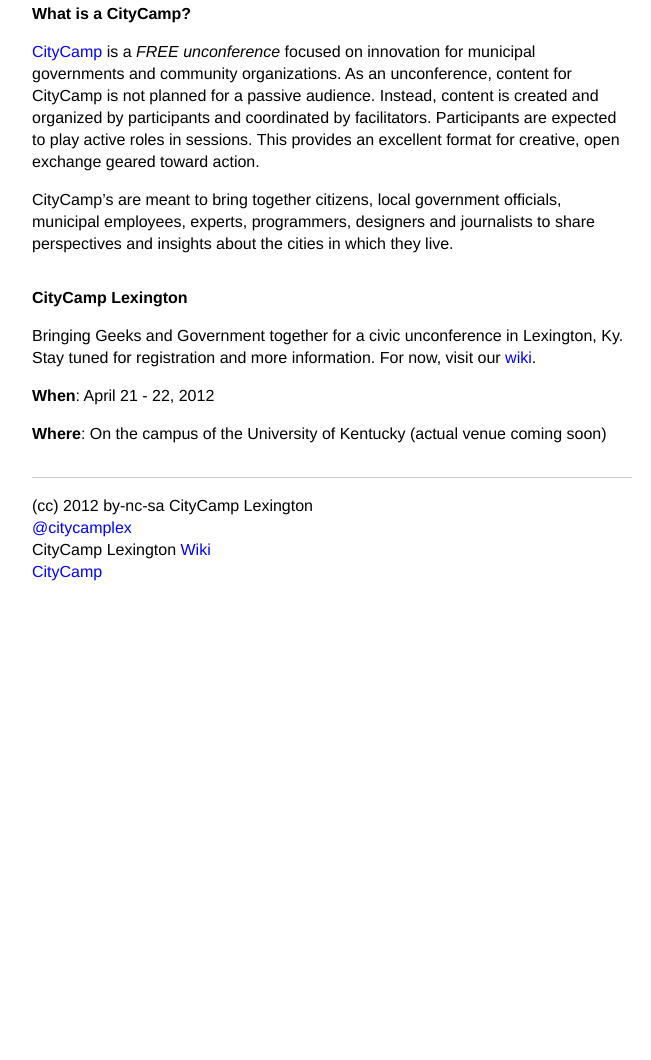
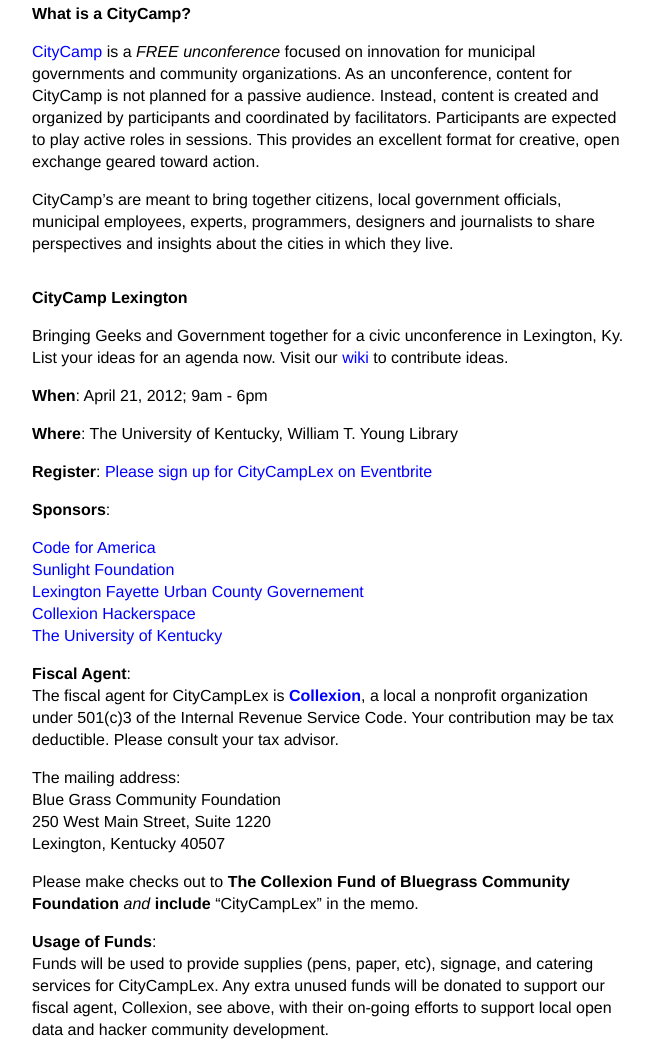
Before and after one commit to openlexington/CityCampLex, a plain HTML site: page index.html in a window 1280 px wide. Shown: the part 167-1227 px from the top of the page, without its empty margins (308-959 px from the left). Before the commit the page ends 800 px from the top, so only its background shows below. Drawn offline with nearby package versions, Linux system fonts and the light colour scheme.

Commit message:
adding LFUCG to list of sponsors

```diff
--- a/index.html
+++ b/index.html
@@ -87,9 +87,34 @@
       <p><a href="http://citycamp.govfresh.com/">CityCamp</a> is a <i>FREE unconference</i> focused on innovation for municipal governments and community organizations. As an unconference, content for CityCamp is not planned for a passive audience. Instead, content is created and organized by participants and coordinated by facilitators. Participants are expected to play active roles in sessions. This provides an excellent format for creative, open exchange geared toward action.</p>
       <p>CityCamp’s are meant to bring together citizens, local government officials, municipal employees, experts, programmers, designers and journalists to share perspectives and insights about the cities in which they live.</p>
       <h2>CityCamp Lexington</h2>
-      <p>Bringing Geeks and Government together for a civic unconference in Lexington, Ky.<br />Stay tuned for registration and more information. For now, visit our <a href="http://barcamp.org/CityCampLex" title="BarCamp / CityCampLex">wiki</a>.</p>
-      <p><strong>When</strong>: April 21 - 22, 2012</p>
-      <p><strong>Where</strong>: On the campus of the University of Kentucky (actual venue coming soon)</p>
+      <p>Bringing Geeks and Government together for a civic unconference in Lexington, Ky.<br />List your ideas for an agenda now. Visit our <a href="http://barcamp.org/CityCampLex" title="BarCamp / CityCampLex">wiki</a> to contribute ideas.</p>
+      <p><strong>When</strong>: April 21, 2012; 9am - 6pm</p>
+      <p><strong>Where</strong>: The University of Kentucky, William T. Young Library</p>
+      <p><strong>Register</strong>: <a href="http://citycamplex.eventbrite.com">Please sign up for CityCampLex on Eventbrite</a></p>
+      <p><strong>Sponsors</strong>:<br />
+      	<ul style="list-style-type: none;">
+      		<li><a href="http://codeforamerica.org">Code for America</a></li>
+      		<li><a href="http://sunlightfoundation.com">Sunlight Foundation</a></li>
+      		<li><a href="http://lexingtonky.gov">Lexington Fayette Urban County Governement</a></li>
+      		<li><a href="http://collexion.net">Collexion Hackerspace</a></li>
+      		<li><a href="http://www.uky.edu">The University of Kentucky</a></li>
+      	</ul>
+      </p>
+      <p><strong>Fiscal Agent</strong>:<br />
+      	The fiscal agent for CityCampLex is <b><a href="http://collexion.net">Collexion</a></b>, a local a nonprofit organization under 501(c)3 of the Internal Revenue Service Code. Your contribution may be tax deductible. Please consult your tax advisor.
+      </p>
+      <p>
+		The mailing address:<br />
+		Blue Grass Community Foundation<br />
+		250 West Main Street, Suite 1220<br />
+		Lexington, Kentucky 40507
+	  </p>
+	  <p>
+		Please make checks out to <b>The Collexion Fund of Bluegrass Community Foundation</b> <i>and</i> <b>include</b> “CityCampLex” in the memo.
+      </p>
+      <p><strong>Usage of Funds</strong>:<br />
+      Funds will be used to provide supplies (pens, paper, etc), signage, and catering services for CityCampLex. Any extra unused funds will be donated to support our fiscal agent, Collexion, see above, with their on-going efforts to support local open data and hacker community development.
+      </p>
   	</article>
 
 
```
